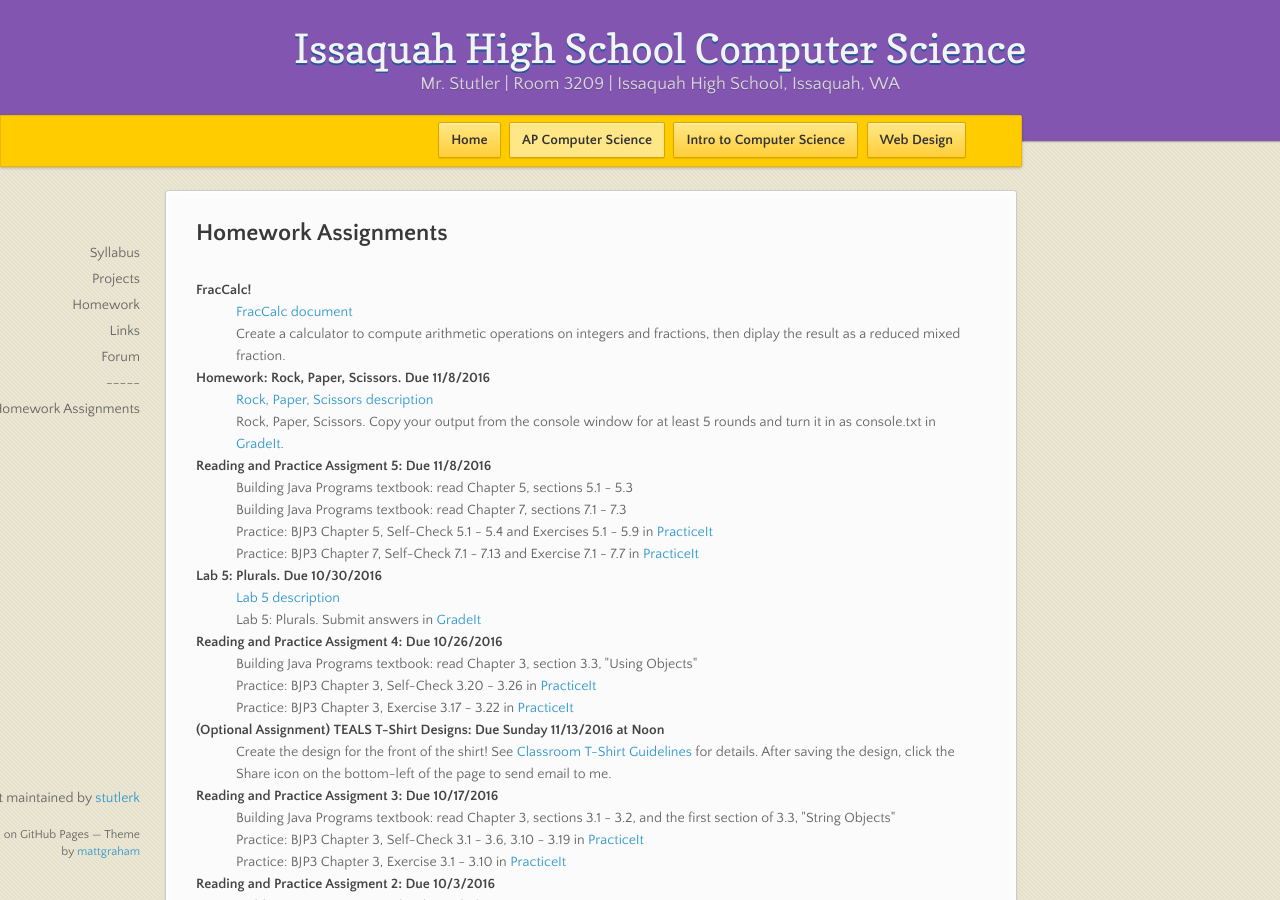
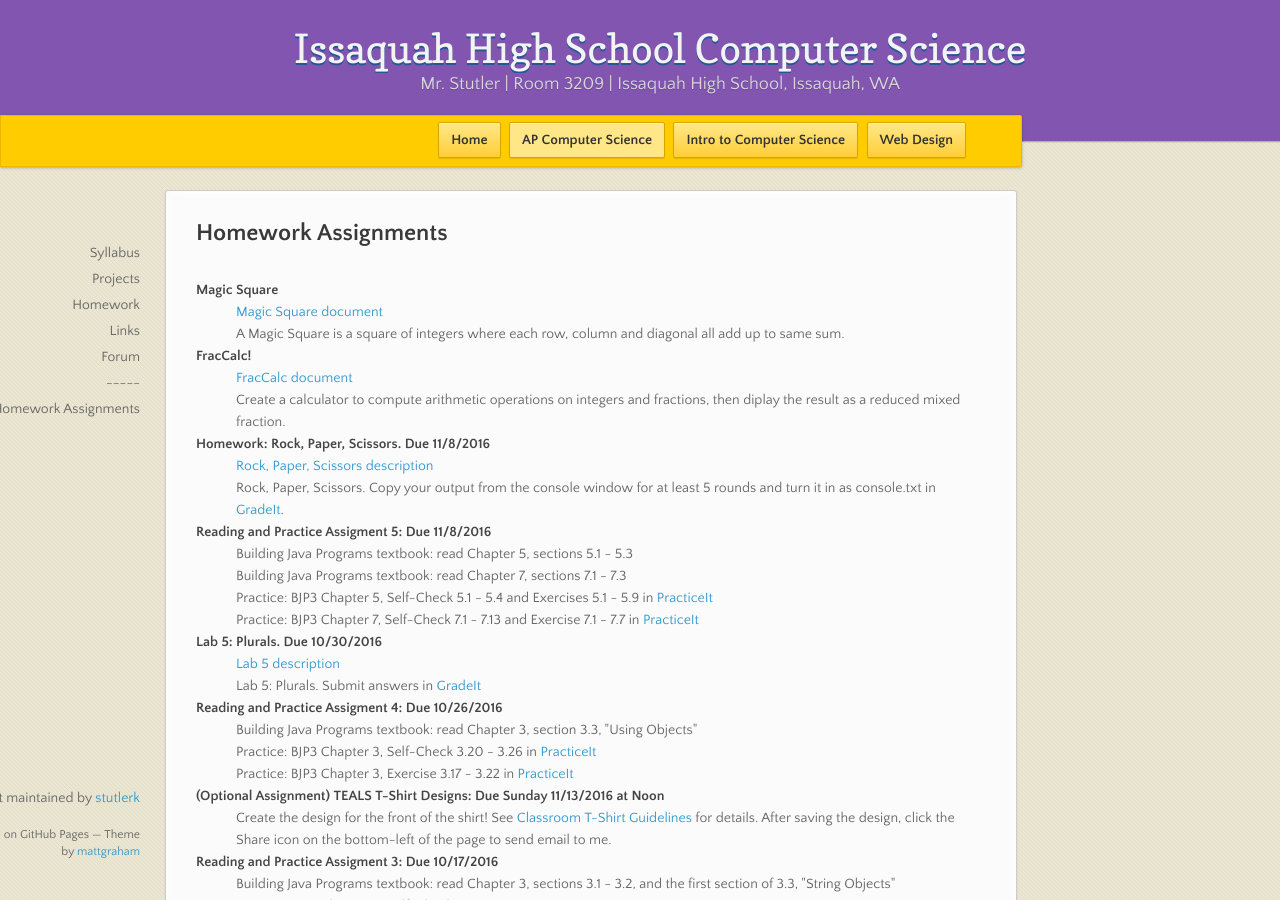
Before and after one commit to stutlerk/ihs-website, a Jekyll site: the page built from _apcs/homework.html, in a window 1280 px wide and 900 px high. Built offline with Jekyll 4.4.1, drawn with Linux system fonts in a browser that asks for light colours; nearby versions of some CDN libraries.

Commit message:
Update homework.html

```diff
--- a/_apcs/homework.html
+++ b/_apcs/homework.html
@@ -6,7 +6,11 @@ layout: course
 <section>
 <h2>Homework Assignments</h2>
 <dl>
-    <dt>FracCalc!</dt>
+    <dt>Magic Square</dt>
+    <dd><a href="https://issaquahwednet-my.sharepoint.com/personal/stutlerk_issaquah_wednet_edu/_layouts/15/guestaccess.aspx?guestaccesstoken=iGxq0EaEu3gjq8rPyMck4uKAT4XhhJqOv6IHLVA4QGA%3d&docid=06b43fb7851264c4293d5e7b5073705be&rev=1">Magic Square document</a></dd>
+    <dd>A Magic Square is a square of integers where each row, column and diagonal all add up to same sum.</dd>
+
+    <dt>FracCalc!</dt>
     <dd><a href="https://issaquahwednet-my.sharepoint.com/personal/stutlerk_issaquah_wednet_edu/_layouts/15/guestaccess.aspx?guestaccesstoken=HxF11BQZU2fJm3acK45utEI6PmrtOuZ4AKo5ktQhoV0%3d&docid=09d3b67922a8f47cfa588856038f8467c&rev=1">FracCalc document</a></dd>
     <dd>Create a calculator to compute arithmetic operations on integers and fractions, then diplay the result as a reduced mixed fraction.</dd>
 
```
